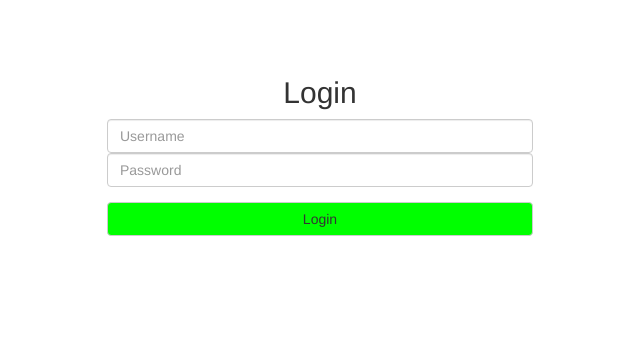
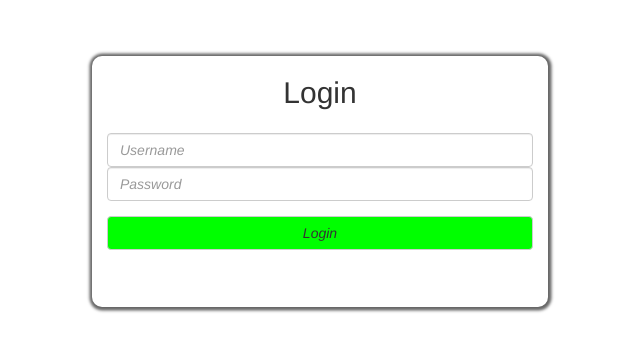
Before and after one commit to Nesjen/TrollAirTours-Admin, a PHP site: page /view/loginform.php?page=login_action in a window 1280 px wide. Shown: the part 51-403 px from the top of the page, without its empty margins (320-960 px from the left). Run offline with PHP 8.4, Linux system fonts and the light colour scheme; some libraries are stand-ins or nearby versions.

Commit message:
loginstyle

```diff
--- a/admin/css/custom.css
+++ b/admin/css/custom.css
@@ -31,7 +31,7 @@ container
 }
 
 
-#loginbox
+.loginbox
 {
     box-shadow:  0.5px 0.5px 3px 3px #666666;
     border-radius: 10px;
@@ -39,7 +39,7 @@ container
 
 }
 
-#loginformForm
+.loginformForm
 {
     font-style: italic;
     padding-top: 1em;
--- a/view/loginform.php
+++ b/view/loginform.php
@@ -35,10 +35,10 @@
 
 
 
-    <div class="col-md-12" style="text-align:center;width: 40%;margin-left:30%;margin-right:30%;margin-top:5%;padding-bottom:5%;" >
+    <div class="col-md-12" style="text-align:center;width: 40%;margin-left:30%;margin-right:30%;margin-top:5%;padding-bottom:5%;box-shadow:  0.5px 0.5px 3px 3px #666666;border-radius: 10px;" >
         <h2>Login</h2>
         <div class="row">
-            <div class="col-sm-6" style="width:100%;">
+            <div class="col-sm-6" style="width:100%; font-style: italic;padding-top: 1em;">
                 <form action="?page=login_action" method="post">
                     <div class="form-group">
                         <label for="inputUsername" class="sr-only"></label>
```
